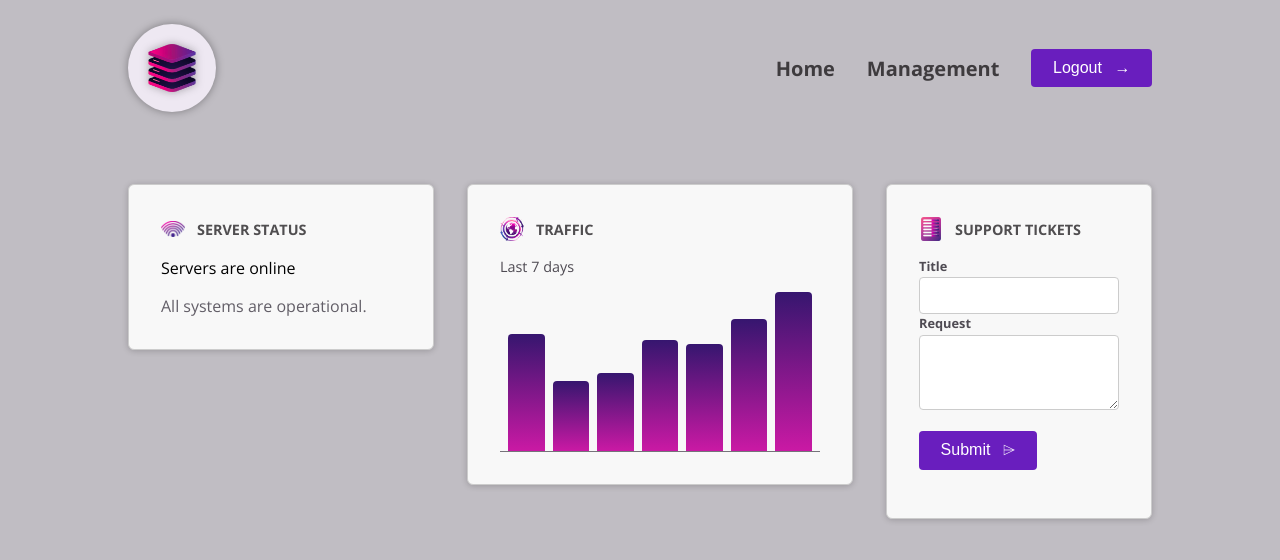
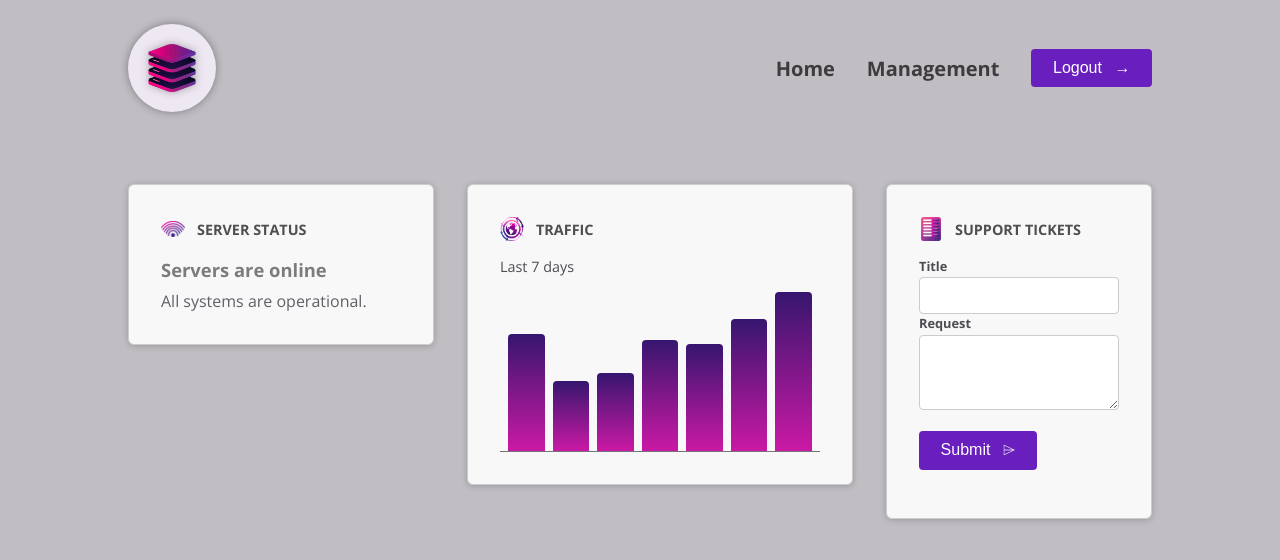
Before and after one commit to lucaslopescunha/dashboard-app, an Angular app: page / in a window 1280 px wide. Shown: the top 560 px of the page. Built offline with nearby package versions, Linux system fonts and the light colour scheme.

Commit message:
Apply new styles conditionally. In server-status.html, status css class will be applied only if the currentStatus is online.

```diff
--- a/src/app/dashboard/server-status/server-status.html
+++ b/src/app/dashboard/server-status/server-status.html
@@ -1,3 +1,4 @@
+<div [class.status]="currentStatus === 'online'">
   @if (currentStatus === 'online') {
   <p>Servers are online</p>
   <p>All systems are operational.</p>
@@ -8,3 +9,4 @@
   <p>Server status is unknown</p>
   <p>Fetching server status failed.</p>
   }
+</div>
--- a/src/app/shared/control/control.ts
+++ b/src/app/shared/control/control.ts
@@ -1,4 +1,4 @@
-import { Component, Host, HostBinding, input, ViewEncapsulation } from '@angular/core';
+import { Component, ElementRef, Host, HostBinding, inject, input, ViewEncapsulation } from '@angular/core';
 
 @Component({
   selector: 'app-control',
@@ -10,16 +10,22 @@ import { Component, Host, HostBinding, input, ViewEncapsulation } from '@angular
     class: 'control', /** outra maneira de colocar o control.
     Interacting with host elements from inside components */
     '(click)': 'onClick()',/** When you click in a ngContent item
-      ANGULAR TEAM RECOMENDS THIS APPROACH!!!
+      ANGULAR TEAM RECOMENDS THIS APPROACH!!! Event Listening.
     */
   }
 })
 export class ControlComponent {
   // @HostBinding('class') className = 'control'; Opção ao host property
   label = input.required<string>();
+  private el = inject(ElementRef);
+  /** ElementRef Is a class defined by angular framework which defines a
+    reference to some element thats rendered to the page. Can refer to any element
+    on the page. Angular will give you access to the host element of that component.
+    app-control in case. */
 
   onClick() {
     /** ANGULAR TEAM RECOMENDS THIS APPROACH!! */
     console.log('Clicked!');
+    console.log(this.el);
   }
 }
```
Lines whose indentation alone changed are shown as unchanged.
